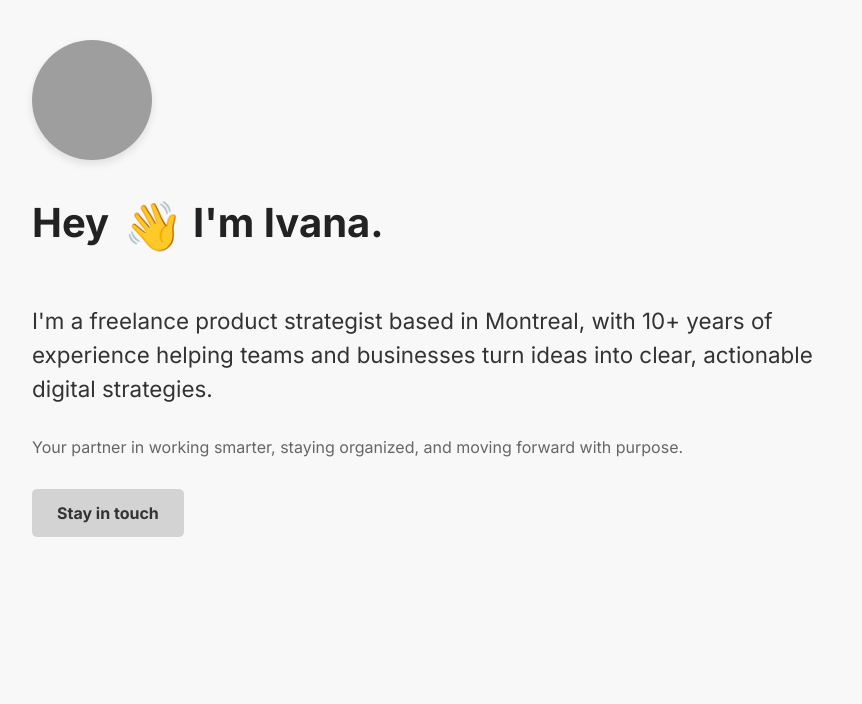
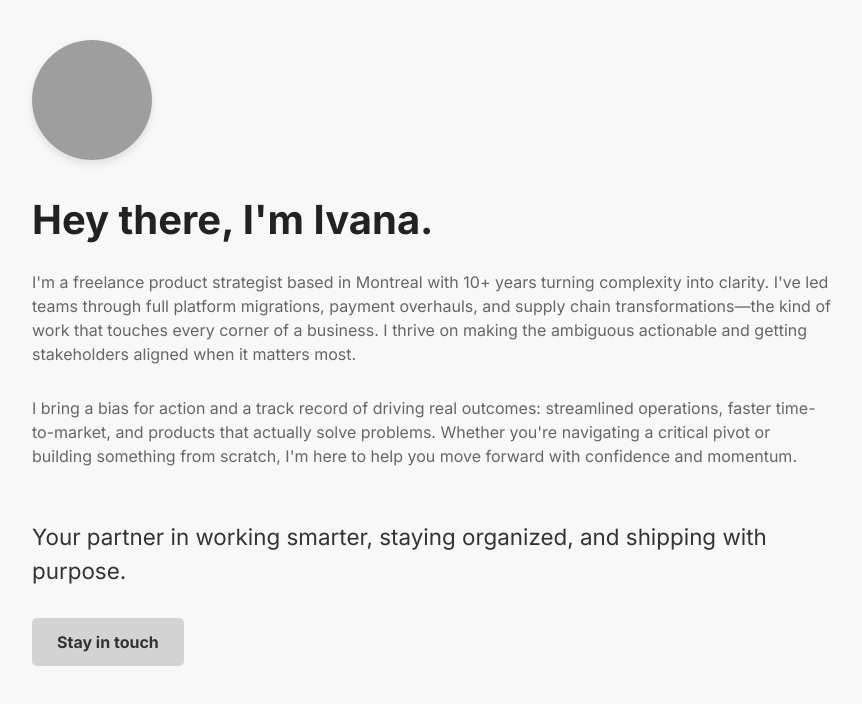
Before and after one commit to ivana-gimeno/my-landing-page, a plain HTML site: page index.html in a window 1280 px wide. Shown: the whole page, without its empty margins (208-1070 px from the left). Drawn offline with Linux system fonts and the light colour scheme; grey boxes are pictures that could not be loaded.

Commit message:
changes made

```diff
--- a/index.html
+++ b/index.html
@@ -91,14 +91,16 @@
 <body>
     <img src="IMG_7736.jpeg" alt="Ivana's Profile Picture" class="profile-picture">
 
-    <h1>Hey <span class="hand-wave">👋</span> I'm Ivana.</h1>
-    <p class="main-text">
-        I'm a freelance product strategist based in Montreal, with 10+ years of experience
-        helping teams and businesses turn ideas into clear, actionable digital strategies.
+    <h1>Hey there, I'm Ivana.</h1>
+    <p class="secondary-text">
+        I'm a freelance product strategist based in Montreal with 10+ years turning complexity into clarity. I've led teams through full platform migrations, payment overhauls, and supply chain transformations—the kind of work that touches every corner of a business. I thrive on making the ambiguous actionable and getting stakeholders aligned when it matters most.
     </p>
     <p class="secondary-text">
-        Your partner in working smarter, staying organized, and moving
-        forward with purpose.
+        I bring a bias for action and a track record of driving real outcomes: streamlined operations, faster time-to-market, and products that actually solve problems. Whether you're navigating a critical pivot or building something from scratch, I'm here to help you move forward with confidence and momentum.
+    </p>
+    <p class="main-text">
+        Your partner in working smarter, staying organized,
+        and shipping with purpose.
     </p>
 
     <a href="mailto:ivana@gimeno.ca" class="contact-button">Stay in touch</a>
```
